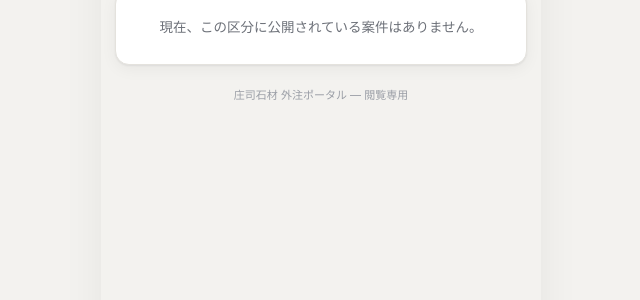
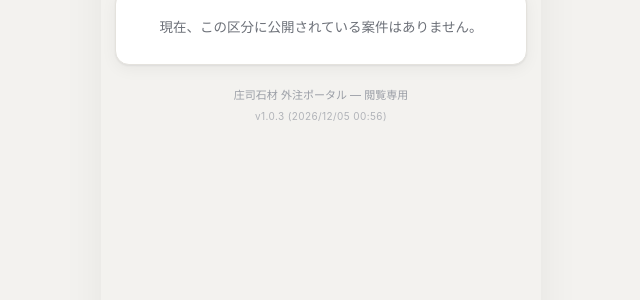
Before and after one commit to 111rbubu-art/sekizaiwork, a PHP site: page /gaichu-portal/index.php in a window 1280 px wide. Shown: the part 191-491 px from the top of the page, without its empty margins (319-959 px from the left). Run offline with PHP 8.4, Linux system fonts and the light colour scheme.

Commit message:
ポータル: 画面下部にindex.phpのバージョンと更新日時を表示

```diff
--- a/gaichu-portal/index.php
+++ b/gaichu-portal/index.php
@@ -26,6 +26,8 @@
  */
 
 mb_internal_encoding('UTF-8');
+// このファイル(index.php)のバージョン。画面下部に表示するので、更新時はここを上げること。
+$PORTAL_VER = 'v1.0.3';
 $BASE      = __DIR__;
 $CASES_DIR = $BASE . '/cases';
 $IMG_EXT   = array('jpg','jpeg','png','gif','webp','bmp','heic','heif');
@@ -430,6 +432,7 @@ function render_report($id, $files, $comments, $IMG_EXT){
   .updated { margin-left:auto; font-size:11px; color:var(--faint); }
   .empty { background:var(--surface); border:1px solid var(--line); border-radius:14px; padding:26px 16px; text-align:center; color:var(--muted); font-size:13.5px; margin-top:16px; box-shadow:var(--shadow); }
   footer { text-align:center; color:var(--faint); font-size:11px; margin-top:22px; }
+  footer .ver { display:block; margin-top:3px; font-size:10px; opacity:.75; letter-spacing:.04em; }
   .hidden { display:none; }
 
   #lightbox { display:none; position:fixed; inset:0; z-index:100; background:rgba(0,0,0,.82); align-items:center; justify-content:center; padding:16px; }
@@ -521,7 +524,7 @@ function render_report($id, $files, $comments, $IMG_EXT){
     </div>
     <?php endforeach; ?>
 
-    <footer>庄司石材 外注ポータル — 閲覧専用</footer>
+    <footer>庄司石材 外注ポータル — 閲覧専用<span class="ver"><?php echo h($PORTAL_VER); ?> (<?php echo date('Y/m/d H:i', @filemtime(__FILE__)); ?>)</span></footer>
   </div>
 </div>
 
```
